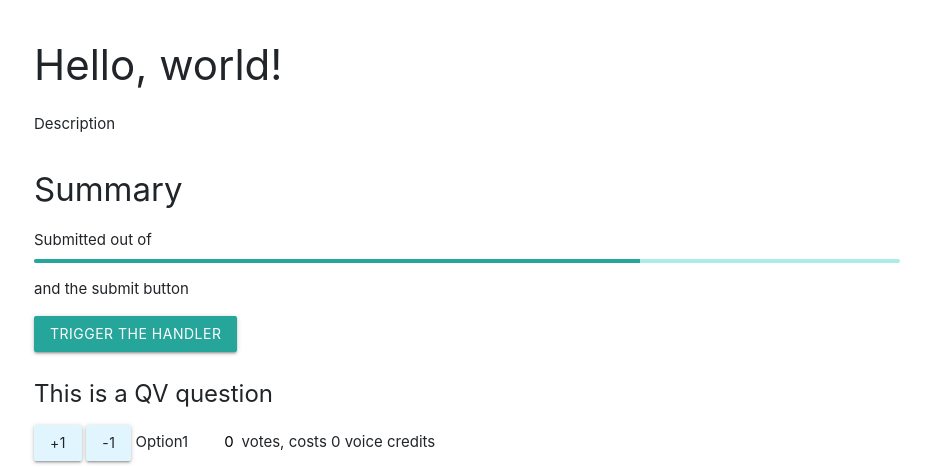
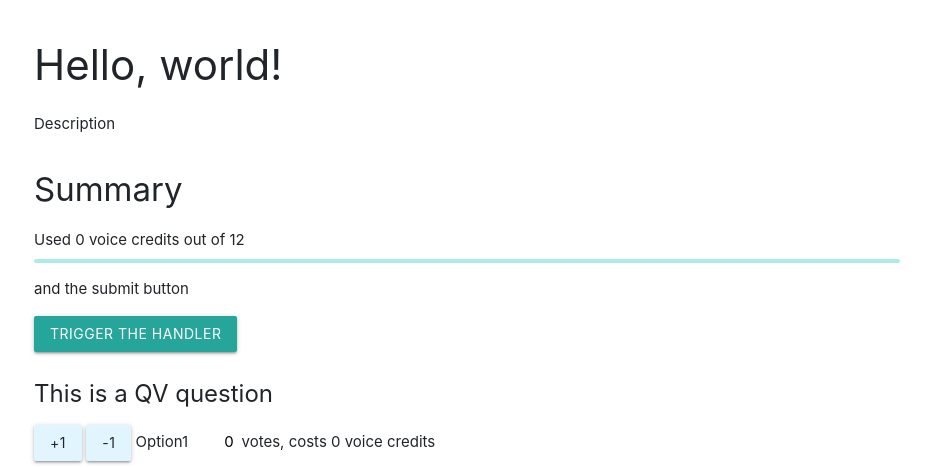
Before and after one commit to a2975667/cs598hs, a Flask app: page /qv/1 in a window 1280 px wide. Shown: the top 468 px of the page, without its empty margins (173-1104 px from the left). Run offline with Flask 2, Linux system fonts and the light colour scheme; some libraries are stand-ins or nearby versions.

Commit message:
complete instant progress bar implmentation

```diff
--- a/app/static/qv.css
+++ b/app/static/qv.css
@@ -29,3 +29,8 @@
 h3 {
     font-size: 1.6rem;
 }
+
+a.disabled {
+    pointer-events: none;
+    cursor: default;
+  }
--- a/app/static/qv1.js
+++ b/app/static/qv1.js
@@ -2,6 +2,7 @@
 	return Math.pow(number, 2);
 }
 
-function qv_total_voice_v1(num_ques){
-	return num_ques
+function qv_total_voice_v1(){
+	var total_votes = $(".qv_cost").length
+	return total_votes
 }
--- a/app/static/qv_general.js
+++ b/app/static/qv_general.js
@@ -19,12 +19,14 @@
   $( "#qv_form" ).submit();
 });
 
-$(document).ready(function(){
-	$('select').formSelect();
-});
+$(document).ready(function() {
+		$('#used_votes').text(0);
+		$('#total_votes').text(qv_total_voice_v1().toString());
+		$('#bar').attr('style', 'width: 0%')
 
-$(document).ready(function() {
-    $('.plus').click(function() {
+		$('select').formSelect();
+
+		$('.plus').click(function() {
 		var prev_vote = parseInt($(this).siblings('.qv_vote').val())
 
 		// update vote
@@ -35,11 +37,10 @@
 		var new_cost = qv_cal(Math.abs(new_vote))
 		$(this).siblings('.qv_cost').attr("value", new_cost)
 		$(this).siblings('.qv_cost').text(new_cost.toString())
-		console.log(get_total_cost())
-    });
-});
+		get_total_cost()
+		check_clickable()
+		});
 
-$(document).ready(function() {
     $('.minus').click(function() {
 		var prev_vote = parseInt($(this).siblings('.qv_vote').val())
 
@@ -51,8 +52,8 @@
 		var new_cost = qv_cal(Math.abs(new_vote))
 		$(this).siblings('.qv_cost').attr("value", new_cost)
 		$(this).siblings('.qv_cost').text(new_cost.toString())
-
-		console.log(get_total_cost())
+		get_total_cost()
+		check_clickable()
     });
 });
 
@@ -62,5 +63,38 @@
 
 function get_total_cost(){
 	var list_of_cost = $(".qv_cost").map(function(){return parseInt($(this).attr("value"));}).get();
-	return list_of_cost.reduce(add);
+	var total = list_of_cost.reduce(add)
+	$('#used_votes').text(total.toString());
+	$('#bar').attr('style',('width: '+ (total*100/qv_total_voice_v1()).toString() +'%'))
+	return total;
 }
+
+function check_clickable() {
+	var total = qv_total_voice_v1()
+	var current_total = parseInt($('#used_votes').text())
+	$( ".qvbtn" ).each(function( index ) {
+		var actual_value = parseInt($(this).siblings('.qv_vote').val())
+		var current_vote = Math.abs(actual_value)
+
+		// console.log($(this).siblings('.qv_vote').attr('name'), current_vote)
+		// console.log(total, current_total, qv_cal(current_vote+1), total < (current_total + qv_cal(current_vote+1)))
+		if (total < (current_total - qv_cal(current_vote) + qv_cal(current_vote+1))){
+			$(this).each(function(){
+				if (actual_value > 0){
+					if ($(this).hasClass('plus')){
+						$(this).addClass('disabled');
+					}
+				}else if (actual_value < 0){
+					if ($(this).hasClass('minus')){
+						$(this).addClass('disabled');
+					}
+				}else{
+					$(this).addClass('disabled');
+				}
+			})
+		}else{
+			$(this).removeClass('disabled');
+		}
+		//console.log( current_vote );
+	});
+}
--- a/app/templates/qv.html
+++ b/app/templates/qv.html
@@ -22,13 +22,13 @@
         <div class="container">
             <h2>Summary</h2>
             <div>
-                <p style='display:inline'>Submitted </p>
+                <p style='display:inline'>Used </p>
                 <p id="used_votes" style='display:inline'></p>
-                <p style='display:inline'> out of </p>
+                <p style='display:inline'> voice credits out of </p>
                 <p id="total_votes" style='display:inline'></p>
             </div>
             <div class="progress">
-                <div class="determinate" style="width: 70%"></div>
+                <div id='bar' class="determinate" style="width: 0%"></div>
             </div>
             <p>and the submit button</p>
             <div class='btn' id="other">Trigger the handler</div>
@@ -44,8 +44,8 @@
                     <div label for="first_name" class="">
                         {% for option in question['options'] %}
                         <div>
-                            <a class="light-blue lighten-5 waves-effect waves-light plus btn">+1</a>
-                            <a class="light-blue lighten-5 waves-effect waves-light minus btn">-1</a>
+                            <a class="light-blue lighten-5 waves-effect waves-light plus qvbtn btn">+1</a>
+                            <a class="light-blue lighten-5 waves-effect waves-light minus qvbtn btn">-1</a>
                             <p class="qv_option" style="display:inline">{{ option }}</p>
                             <input class="qv_vote" name={{question.qid}}+{{option}} type='qv' style="display:inline" value=0 readonly>
                             <p style="display:inline">votes, costs</p>
```
